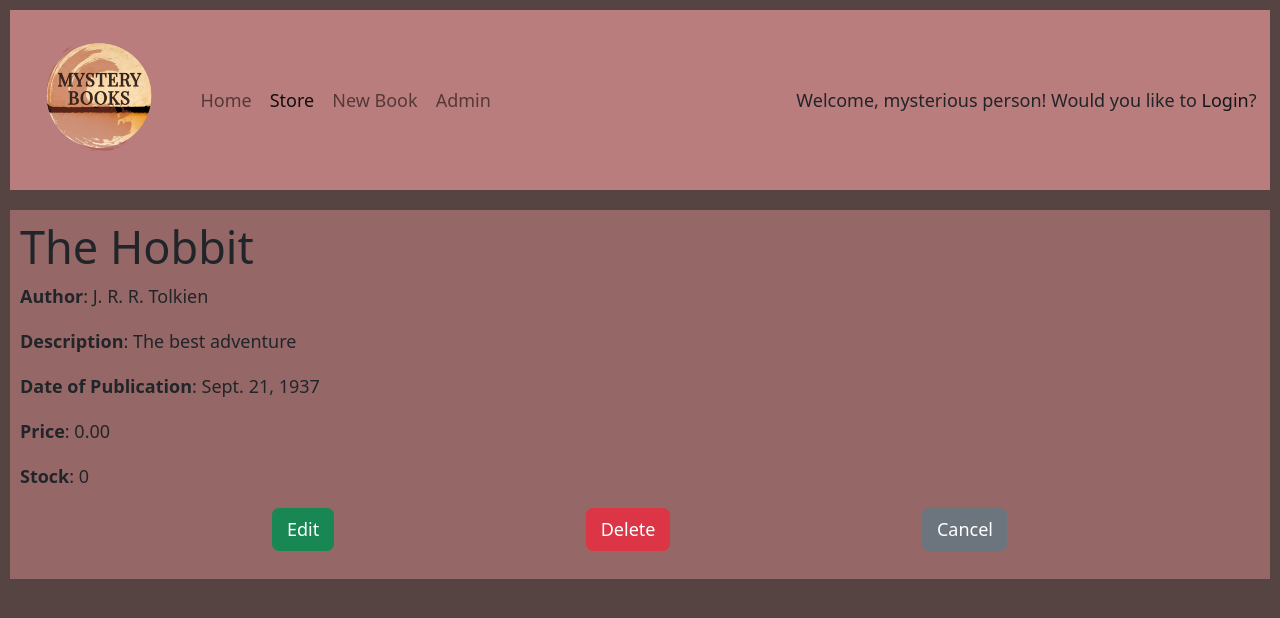
After one commit to catieeking509/bookstore-django, a Django app: page /store/1 in a window 1280 px wide. The commit adds this page. Shown: the top 618 px of the page. Run offline with Django 4.2, Linux system fonts and the light colour scheme; data comes from the database, SQL or seed files in the repository; both versions use the stored data as it was after the commit.

Commit message:
cancel function

```diff
--- a/store/models.py
+++ b/store/models.py
@@ -1,6 +1,13 @@
 
 from django.db import models
 import datetime
+
+class Author(models.Model):
+    first_name = models.CharField(max_length=200)
+    last_name = models.CharField(max_length=200)
+
+    def __unicode__(self):
+        return "%s %s" % (self.first_name, self.last_name)
 
 class Book(models.Model):
     title = models.CharField(max_length=200)
--- /dev/null
+++ b/store/static/base/css/styles.css
@@ -0,0 +1,51 @@
+html {
+    font-size: 18px;
+    margin: 0;
+    padding: 0;
+    box-sizing: border-box;
+    color: #63504d;
+}
+
+*, *::before, *::after {
+    box-sizing: inherit;
+}
+
+a {
+    text-decoration: none;
+}
+
+body {
+    background-color: #554441;
+    --bs-link-color: #141619;
+    --bs-link-hover-color: #ddd1d2;
+}
+
+main {
+    margin: 10px;
+    padding: 10px;
+    background-color: #ba7d7da4;
+}
+
+.page-logo {
+    max-width: 150px;
+}
+
+.navbar {
+    background-color: #BA7D7D;
+    border: 10px solid #554441;
+}
+
+.store-book-links {
+    text-align: left;
+
+}
+
+.new-book-links {
+    display: flex;
+    justify-content: space-between;
+}
+
+.book-details-buttons {
+    display: flex;
+    justify-content: space-evenly;
+}
--- a/store/templates/base.html
+++ b/store/templates/base.html
@@ -1,35 +1,74 @@
+{% load static %}
+
 <!DOCTYPE html>
 <html lang="en">
     <head>
-    <meta charset="UTF-8">
-    <meta name="viewport" content="width=device-width, initial-scale=1.0">
+        <meta charset="UTF-8" />
+        <meta name="viewport" content="width=device-width, initial-scale=1.0" />
         <title>{{ title }}</title>
+        <link rel="stylesheet" href="https://cdn.jsdelivr.net/npm/bootstrap@5.2.3/dist/css/bootstrap.min.css">
+        <link rel="stylesheet" href="{% static 'base/css/styles.css' %}">
     </head>
     <body>
+        <header>
+            <nav class="navbar navbar-expand-lg">
+                <div class="container-fluid">
+                    <a class="navbar-brand" href="#">
+                        <img src="{% static 'base/image/logo.png' %}" alt="Mystery Books logo" class="d-inline-block align-text-top page-logo" />
+                    </a>
+                    <button class="navbar-toggler" type="button" data-bs-toggle="collapse" data-bs-target="#navbarNav" aria-controls="navbarNav" aria-expanded="false" aria-label="Toggle navigation">
+                        <span class="navbar-toggler-icon"></span>
+                    </button>
+                    <div class="collapse navbar-collapse" id="navbarNav">
+                        <ul class="navbar-nav">
+                            <li class="nav-item">
+                                {% if menu == 'home' %}
+                                    <a class="nav-link active" aria-current="page" href="{% url 'index' %}">Home</a>
+                                {% else %}
+                                    <a class="nav-link" href="{% url 'index' %}">Home</a>
+                                {% endif %}
+                            </li>
+                            <li class="nav-item">
+                                {% if menu == 'store' %}
+                                    <a class="nav-link active" aria-current="page" href="{% url 'store' %}">Store</a>
+                                {% else %}
+                                    <a class="nav-link" href="{% url 'store' %}">Store</a>
+                                {% endif %}
+                            </li>
+                            <li class="nav-item">
+                                {% if menu == 'new_book' %}
+                                    <a class="nav-link active" aria-current="page" href="{% url 'new_book' %}">New Book</a>
+                                {% else %}
+                                    <a class="nav-link" href="{% url 'new_book' %}">New Book</a>
+                                {% endif %}
+                            </li>
+                            <li class="nav-item">
+                                <a class="nav-link" href="{% url 'admin:index' %}">Admin</a>
+                            </li>
+                        </ul>
+                    </div>
+                    <div>
+                        {% if request.user.is_authenticated %}
+                                Welcome,
+                                {% if request.user.first_name %}
+                                    {{ request.user.first_name }}!
+                                {% else %}
+                                    {{ request.user.username}}!
+                                {% endif %}
+                        {% else %}
+                                Welcome, mysterious person!
+                                Would you like to <a href="{% url 'admin:index' %}">Login</a>?
+                        {% endif %}
+                    </div>
+                </div>
+            </nav>
+        </header>
+        <main>
             <h1>{{ title }}</h1>
-    <section>
-        {% if request.user.is_authenticated %}
-            <h4>
-                Welcom,
-                {% if reqest.user.first_name %}
-                    {{ reqest.user.first_name }}
-                {% else %}
-                    {{ request.user.username }}
-                {% endif %}!
-                <a href="{% url 'admin:index' %}">Admin</a>
-            </h4>
-        {% else %}
-            <h4>
-                welcome, mysterious person!
-                would you like to <a href="{% url 'admin:index' %}">LOGIN</a>
-            </h4>
-        {% endif %}
-    </section>
-    <ul>
-        <li><a href="{% url 'index' %}">HOME</a></li>
-        <li><a href="{% url 'store' %}">STORE</a></li>
-    </ul>
+
             {% block content %}
             {% endblock %}
+        </main>
+        <script src="https://cdn.jsdelivr.net/npm/bootstrap@5.2.3/dist/js/bootstrap.bundle.min.js"></script>
     </body>
 </html>
--- /dev/null
+++ b/store/templates/store/book_details.html
@@ -0,0 +1,34 @@
+{% extends "base.html" %}
+
+{% block content %}
+    {% if hide_book_details %}
+        <p><a href="{% url 'store' %}">Back to Store</a></p>
+    {% else %}
+        <section class="book-details">
+            <p><strong>Author</strong>: {{ book.author }}</p>
+            <p><strong>Description</strong>: {{ book.description }}</p>
+            <p><strong>Date of Publication</strong>: {{ book.publish_date }}</p>
+            <p><strong>Price</strong>: {{ book.price }}</p>
+            <p><strong>Stock</strong>: {{ book.stock }}</p>
+            <p class="book-details-buttons">
+                <a
+                    type="button"
+                    class="btn btn-success"
+                    role="button"
+                    href="{% url 'edit_book' book.id %}">Edit</a>
+
+                <a
+                    type="button"
+                    class="btn btn-danger"
+                    role="button"
+                    href="{% url 'delete_book' book.id %}">Delete</a>
+
+                <a
+                    type="button"
+                    class="btn btn-secondary"
+                    role="button"
+                    href="{% url 'store' %}">Cancel</a>
+            </p>
+        </section>
+    {% endif %}
+{% endblock %}
--- a/store/urls.py
+++ b/store/urls.py
@@ -1,9 +1,11 @@
-
-
 from django.urls import path
 from . import views
 
 urlpatterns = [
     path('', views.index, name='index'),
     path('store/', views.store, name='store'),
+    path('store/new', views.new_book, name='new_book'),
+    path('store/<int:book_id>', views.book_details, name='book_details'),
+    path('store/<int:book_id>/edit', views.edit_book, name='edit_book'),
+    path('store/<int:book_id>/delete', views.delete_book, name='delete_book'),
 ]
--- a/store/views.py
+++ b/store/views.py
@@ -1,18 +1,132 @@
-from django.shortcuts import render
+from django.shortcuts import render, redirect, reverse
 from .models import Book
 
 # Create your views here.
+
+
 def index(request):
     context = {
         'title': 'Mystery Books Home',
+        'menu': 'home',
     }
     return render(request, 'store/index.html', context)
 
 
 def store(request):
-    count = Book.objects.all().count()
+    books = Book.objects.all()
+    count = books.count()
     context = {
         'title': 'Mystery Books Store',
+        'books': books,
         'count': count,
+        'menu': 'store',
     }
     return render(request, 'store/store.html', context)
+
+
+def book_details(request, book_id):
+    context = {
+        'menu': 'store',
+        'hide_book_details': False,
+    }
+    try:
+        book = Book.objects.get(id=book_id)
+        context['title'] = book.title
+        context['book'] = book
+    except:
+        context['title'] = 'The book you are looking for is not available'
+        context['hide_book_details'] = True
+    return render(request, 'store/book_details.html', context)
+
+
+def new_book(request):
+    context = {
+        'title': 'New Book',
+        'menu': 'new_book',
+        'form_action': 'new_book',
+        'display_form': False,
+    }
+    if request.method == 'POST':
+        try:
+            new_book = Book(
+                title=request.POST.get('title'),
+                author=request.POST.get('author'),
+                description=request.POST.get('description'),
+                publish_date=request.POST.get('publish_date'),
+                price=request.POST.get('price'),
+                stock=request.POST.get('stock'),
+            )
+            new_book.save()
+            context['success_message'] = 'The book has been created'
+        except:
+            context['book_title'] = request.POST.get('title')
+            context['author'] = request.POST.get('author')
+            context['description'] = request.POST.get('description')
+            context['publish_date'] = request.POST.get('publish_date')
+            context['price'] = request.POST.get('price')
+            context['stock'] = request.POST.get('stock')
+            context['error_message'] = 'Error creating book'
+            context['display_form'] = True
+    else:
+        context['display_form'] = True
+
+    return render(request, 'store/book_form.html', context)
+
+
+def edit_book(request, book_id):
+    book = Book.objects.get(id=book_id)
+    context = {
+        'book_id': book.id,
+        'title': 'Edit Book',
+        'menu': 'store',
+        'form_action': 'edit_book',
+        'display_form': False,
+    }
+    if request.method == 'POST':
+        try:
+            book.title = request.POST.get('title')
+            book.author = request.POST.get('author')
+            book.description = request.POST.get('description')
+            book.publish_date = request.POST.get('publish_date')
+            book.price = request.POST.get('price')
+            book.stock = request.POST.get('stock')
+            book.save()
+            context['success_message'] = 'The book has been updated'
+        except:
+            context['book_title'] = request.POST.get('title')
+            context['author'] = request.POST.get('author')
+            context['description'] = request.POST.get('description')
+            context['publish_date'] = request.POST.get('publish_date')
+            context['price'] = request.POST.get('price')
+            context['stock'] = request.POST.get('stock')
+            context['error_message'] = 'Error updating book'
+            context['display_form'] = True
+    else:
+        context['display_form'] = True
+        context['book_title'] = book.title
+        context['author'] = book.author
+        context['description'] = book.description
+        context['publish_date'] = str(book.publish_date)
+        context['price'] = book.price
+        context['stock'] = book.stock
+
+        print(context['description'])
+
+    return render(request, 'store/book_form.html', context)
+
+
+def delete_book(request, book_id):
+    context = {
+        'title': 'The book',
+        'menu': 'store',
+        'hide_book_details': True,
+    }
+    try:
+        book = Book.objects.get(id=book_id)
+        context['title'] = book.title
+        context['book'] = book
+        book.delete()
+        context['title'] += " has been deleted."
+    except:
+        context['title'] += ' could not be deleted.'
+    return render(request, 'store/book_details.html', context)
```
Also changed, not shown: store/templates/store/book_form.html (added, +106 -0 lines), store/templates/store/store.html (+10 -0 lines), db.sqlite3, store/static/base/image/logo.png (added). Lines whose indentation alone changed are shown as unchanged.
